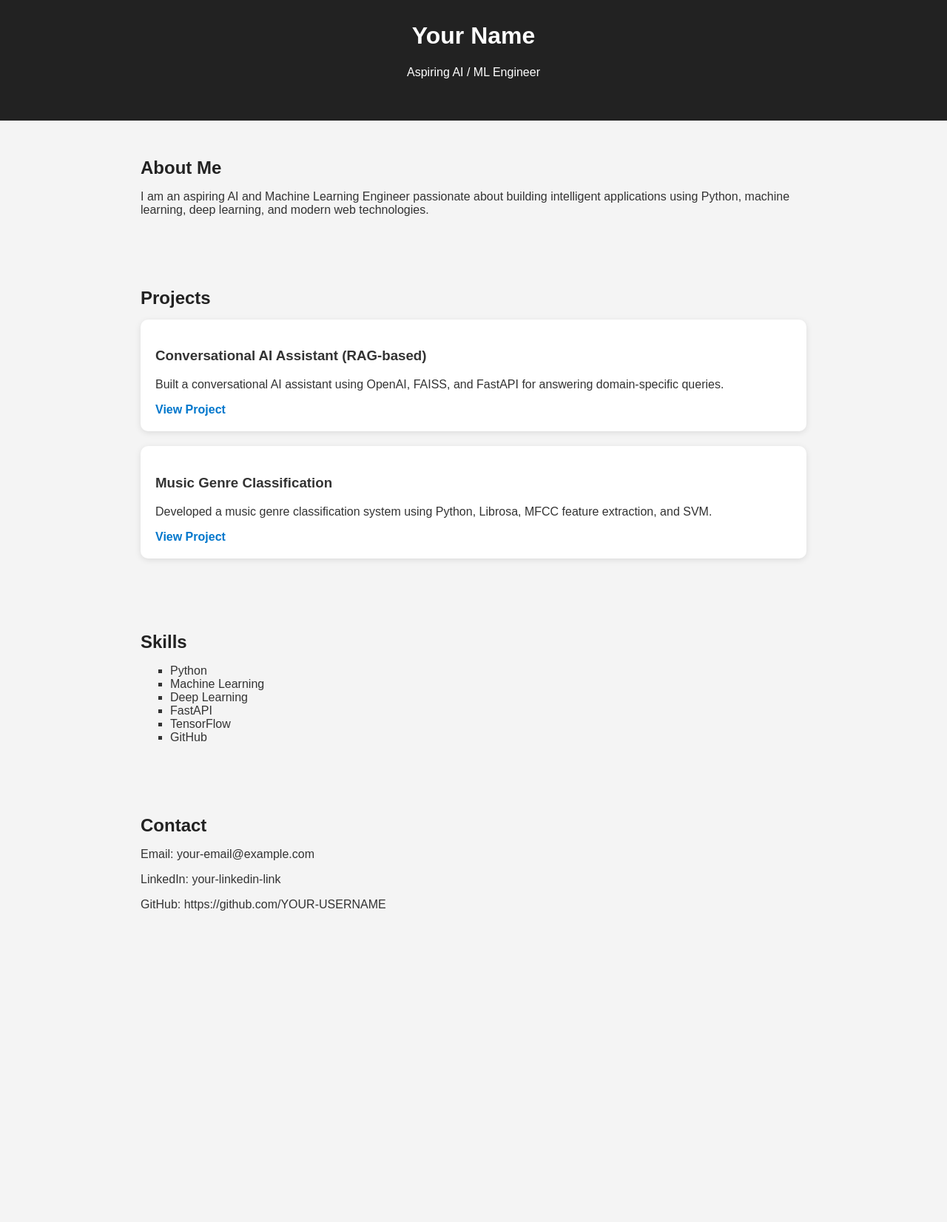
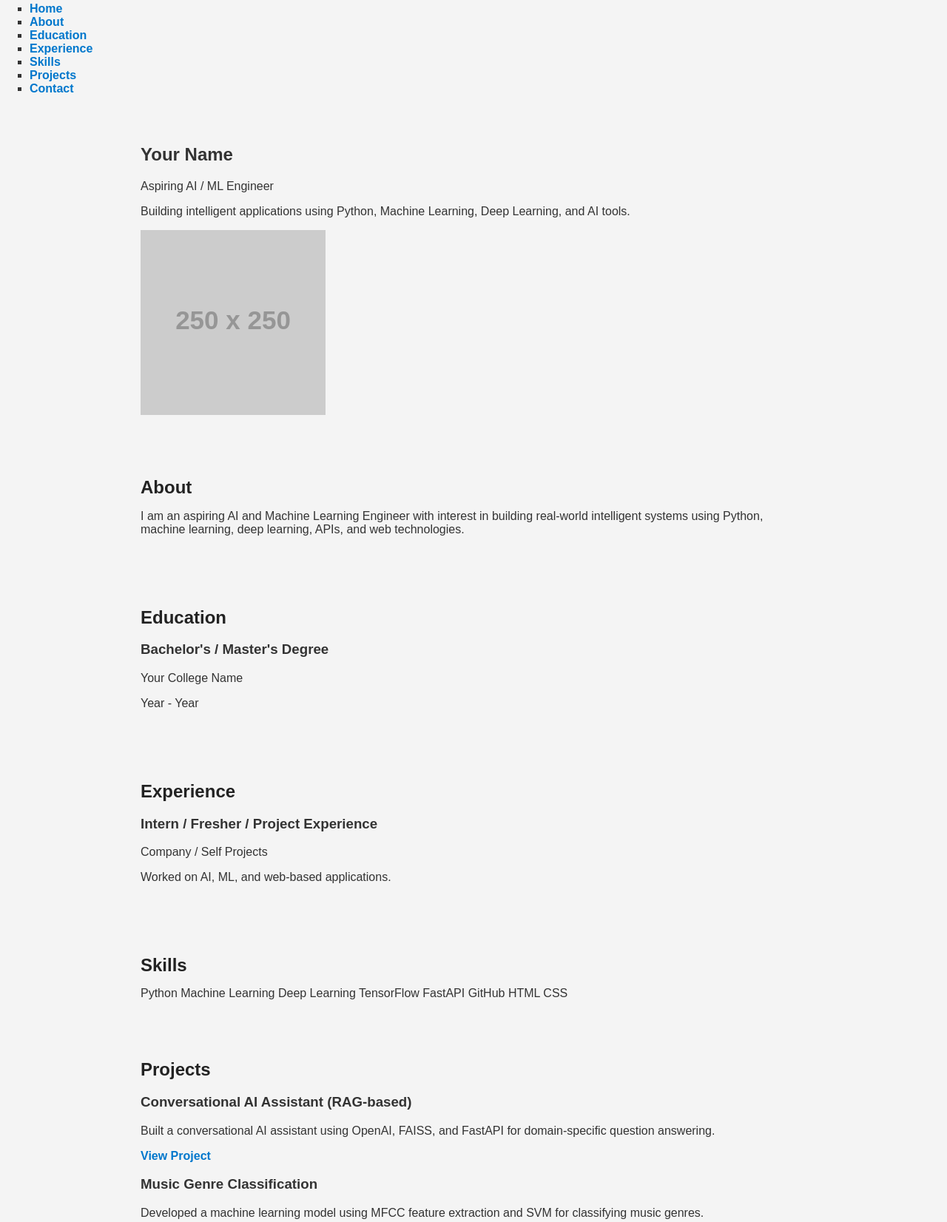
Before and after one commit to mounipasam10-png/portfolio, a plain HTML site: page index.html in a window 1280 px wide. Shown: the part 31-1683 px from the top of the page at 74% size. Before the commit the page ends 1309 px from the top, so only its background shows below. Drawn offline with Linux system fonts and the light colour scheme; placeholder pictures from the web are drawn by us.

Commit message:
Update index.html

```diff
--- a/index.html
+++ b/index.html
@@ -8,55 +8,88 @@
 </head>
 <body>
 
-    <header>
-        <h1>Your Name</h1>
-        <p>Aspiring AI / ML Engineer</p>
-    </header>
+    <nav>
+        <div class="logo">Your Name</div>
+        <ul class="nav-links">
+            <li><a href="#home">Home</a></li>
+            <li><a href="#about">About</a></li>
+            <li><a href="#education">Education</a></li>
+            <li><a href="#experience">Experience</a></li>
+            <li><a href="#skills">Skills</a></li>
+            <li><a href="#projects">Projects</a></li>
+            <li><a href="#contact">Contact</a></li>
+        </ul>
+    </nav>
 
-    <section>
-        <h2>About Me</h2>
+    <section id="home" class="hero">
+        <div class="hero-text">
+            <h1>Your Name</h1>
+            <p>Aspiring AI / ML Engineer</p>
+            <p>Building intelligent applications using Python, Machine Learning, Deep Learning, and AI tools.</p>
+        </div>
+        <div class="hero-image">
+            <img src="https://via.placeholder.com/250" alt="Profile Photo">
+        </div>
+    </section>
+
+    <section id="about" class="section">
+        <h2>About</h2>
         <p>
-            I am an aspiring AI and Machine Learning Engineer passionate about building
-            intelligent applications using Python, machine learning, deep learning,
-            and modern web technologies.
+            I am an aspiring AI and Machine Learning Engineer with interest in building
+            real-world intelligent systems using Python, machine learning, deep learning,
+            APIs, and web technologies.
         </p>
     </section>
 
-    <section>
+    <section id="education" class="section">
+        <h2>Education</h2>
+        <div class="card">
+            <h3>Bachelor's / Master's Degree</h3>
+            <p>Your College Name</p>
+            <p>Year - Year</p>
+        </div>
+    </section>
+
+    <section id="experience" class="section">
+        <h2>Experience</h2>
+        <div class="card">
+            <h3>Intern / Fresher / Project Experience</h3>
+            <p>Company / Self Projects</p>
+            <p>Worked on AI, ML, and web-based applications.</p>
+        </div>
+    </section>
+
+    <section id="skills" class="section">
+        <h2>Skills</h2>
+        <div class="skills-list">
+            <span>Python</span>
+            <span>Machine Learning</span>
+            <span>Deep Learning</span>
+            <span>TensorFlow</span>
+            <span>FastAPI</span>
+            <span>GitHub</span>
+            <span>HTML</span>
+            <span>CSS</span>
+        </div>
+    </section>
+
+    <section id="projects" class="section">
         <h2>Projects</h2>
 
-        <div class="project-card">
+        <div class="card">
             <h3>Conversational AI Assistant (RAG-based)</h3>
-            <p>
-                Built a conversational AI assistant using OpenAI, FAISS, and FastAPI
-                for answering domain-specific queries.
-            </p>
+            <p>Built a conversational AI assistant using OpenAI, FAISS, and FastAPI for domain-specific question answering.</p>
             <a href="https://github.com/YOUR-USERNAME/rag-chatbot" target="_blank">View Project</a>
         </div>
 
-        <div class="project-card">
+        <div class="card">
             <h3>Music Genre Classification</h3>
-            <p>
-                Developed a music genre classification system using Python, Librosa,
-                MFCC feature extraction, and SVM.
-            </p>
+            <p>Developed a machine learning model using MFCC feature extraction and SVM for classifying music genres.</p>
             <a href="https://github.com/YOUR-USERNAME/music-genre-classification" target="_blank">View Project</a>
         </div>
     </section>
 
-    <section>
-        <h2>Skills</h2>
-        <ul>
-            <li>Python</li>
-            <li>Machine Learning</li>
-            <li>Deep Learning</li>
-            <li>FastAPI</li>
-            <li>TensorFlow</li>
-            <li>GitHub</li>
-        </ul>
-    </section>
-
-    <section>
+    <section id="contact" class="section">
         <h2>Contact</h2>
         <p>Email: your-email@example.com</p>
         <p>LinkedIn: your-linkedin-link</p>
```
